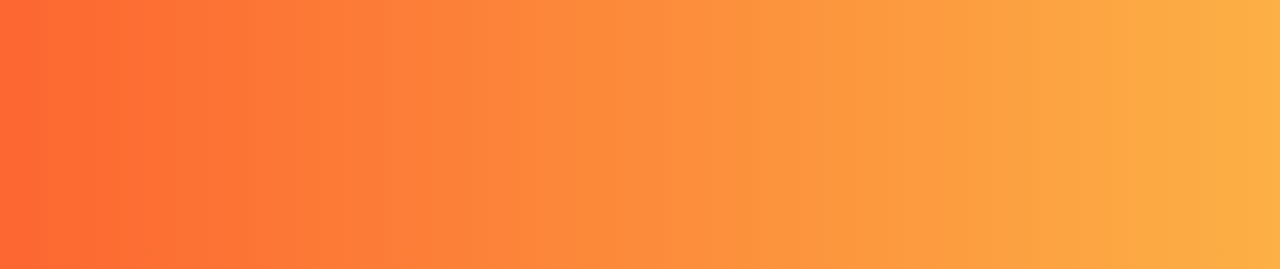
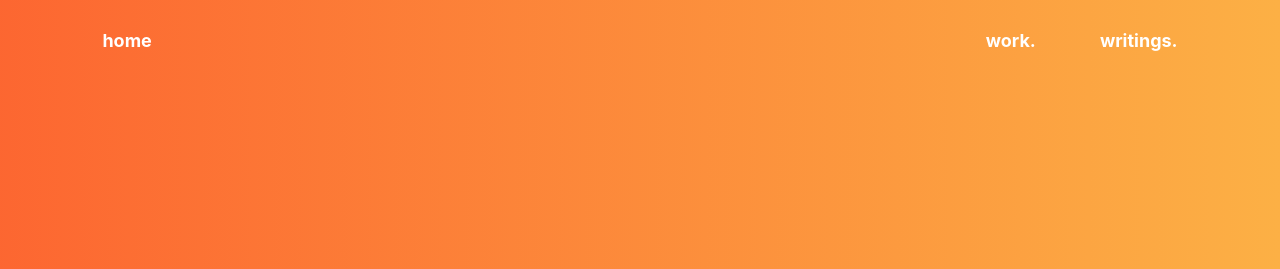
Before and after one commit to mannnish/portfolio, a plain HTML site: page index.html in a window 1280 px wide. Shown: the top 269 px of the page. Drawn offline with Linux system fonts and the light colour scheme.

Commit message:
nav bar addded

```diff
--- a/index.html
+++ b/index.html
@@ -17,7 +17,15 @@
                 </span>
             </div>
         </div>
-        <div class="stacked-container">
+        <div class="stacked-container main">
+            <div class="header">
+                <div class="option">home</div>
+                <div style="flex:1"></div>
+                <div class="option">work.</div>
+                <div style="width: 5vw"></div>
+                <div class="option">writings.</div>
+            </div>
+            <div class="home-body">
                 <div class="left">
                     <h1 class="title">
                         <span class="title-content head">MANISH KUMAR</span>
@@ -30,9 +38,16 @@
                 </div>
             </div>
         </div>
+    </div>
+
     <div>new projects</div>
+
     <!-- back to top -->
-    <div class="footer">made with <span id="heart"> &#10083;</span> </div>
+
+    <div class="footer">made with
+        <span style="width : 3px;"></span>
+        <span id="heart"> &#10083;</span>
+    </div>
 </body>
 
 </html>
--- a/styles.css
+++ b/styles.css
@@ -1,6 +1,7 @@
 * {
     margin: 0px;
     padding: 0px;
+    font-family: -apple-system, BlinkMacSystemFont, 'Segoe UI', Roboto, Oxygen, Ubuntu, Cantarell, 'Open Sans', 'Helvetica Neue', sans-serif;
 }
 
 ::-webkit-scrollbar {
@@ -44,19 +45,50 @@
     display: flex;
 }
 
-.left {
+.main {
+    display: flex;
+    flex-direction: column;
+    height: 100%;
+}
+
+.header {
+    height: 90px;
+    display: flex;
+    padding-left: 8vw;
+    padding-right: 8vw;
+}
+
+.option {
     display: flex;
     justify-content: center;
     align-items: center;
-    width: 60%;
+    font-size: 18px;
+    font-weight: bold;
+    color: white;
+}
+
+.home-body {
+    display: flex;
+    height: 100%;
+    width: 100%;
+}
+
+.left {
+    /* to center within a div */
+    display: flex;
+    align-items: center;
+    /* justify-content: center; */
+    padding-left: 8vw;
+    width: 60vw;
     height: 100%;
 }
 
 .right {
     display: flex;
-    justify-content: center;
     align-items: center;
-    width: 40%;
+    justify-content: end;
+    padding-right: 8vw;
+    width: 40vw;
     height: 100%;
 }
 
@@ -70,7 +102,7 @@
 .title {
     color: white;
     font-size: 45px;
-    font-family: -apple-system, BlinkMacSystemFont, 'Segoe UI', Roboto, Oxygen, Ubuntu, Cantarell, 'Open Sans', 'Helvetica Neue', sans-serif;
+    /* font-family: -apple-system, BlinkMacSystemFont, 'Segoe UI', Roboto, Oxygen, Ubuntu, Cantarell, 'Open Sans', 'Helvetica Neue', sans-serif; */
     line-height: 42px;
 }
 
@@ -106,7 +138,6 @@
     justify-content: center;
     align-items: flex-end;
     margin-bottom: 10vh;
-    /* background-color: yellow; */
 }
 
 .mouse {
@@ -147,7 +178,7 @@
     font-weight: bold;
     font-size: 40px;
     color: rgb(229, 229, 234);
-    font-family: -apple-system, BlinkMacSystemFont, 'Segoe UI', Roboto, Oxygen, Ubuntu, Cantarell, 'Open Sans', 'Helvetica Neue', sans-serif;
+    /* font-family: -apple-system, BlinkMacSystemFont, 'Segoe UI', Roboto, Oxygen, Ubuntu, Cantarell, 'Open Sans', 'Helvetica Neue', sans-serif; */
     background-color: rgb(58, 58, 60);
 }
 
```
Lines whose indentation alone changed are shown as unchanged.
